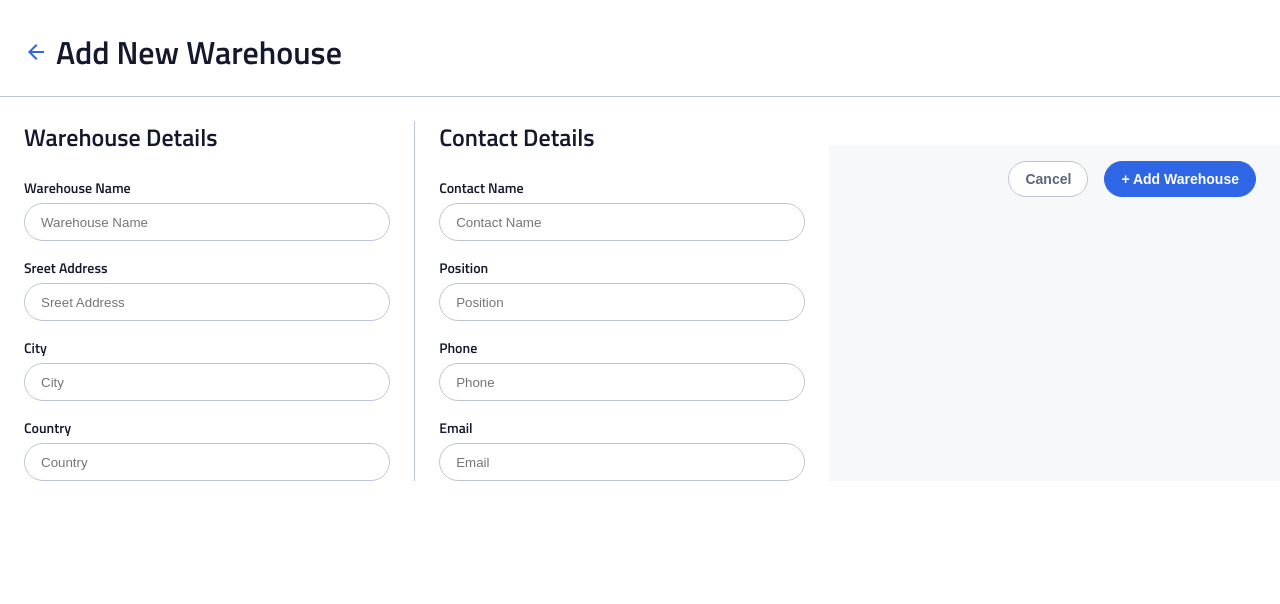
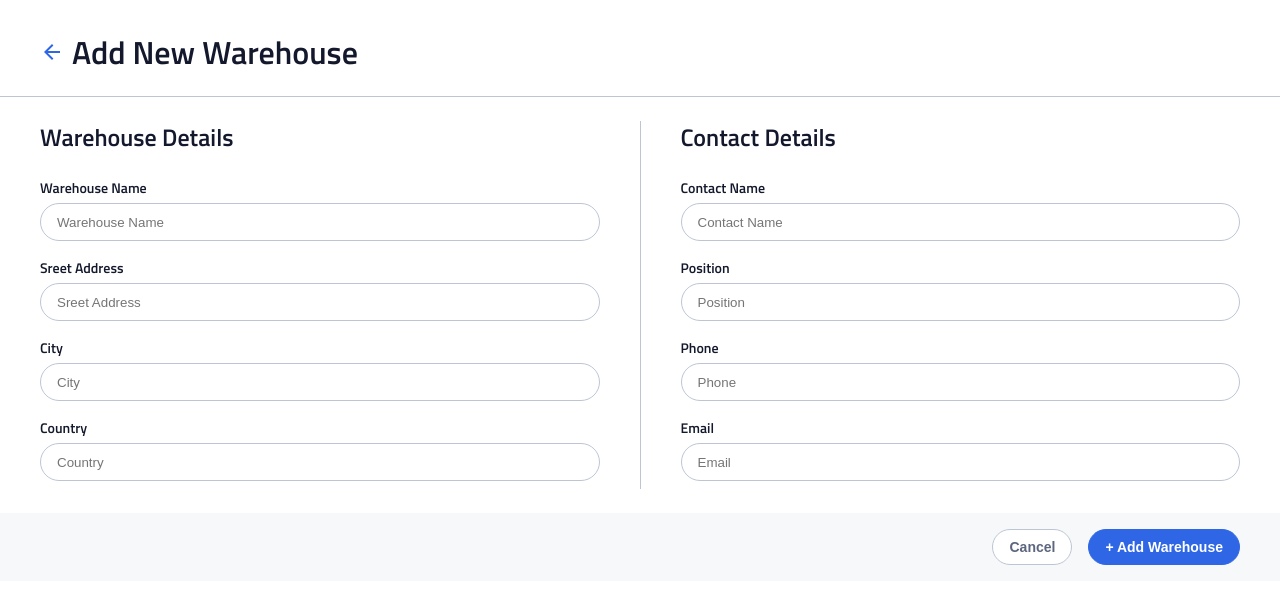
Before and after one commit to shanni6/instock-whistler, a React (Vite) app: page /warehouses in a window 1280 px wide. Shown: the top 604 px of the page. Built offline with nearby package versions, Linux system fonts and the light colour scheme.

Commit message:
navpreet-o23w-17: complete desktop layout

```diff
--- a/src/components/AddNewWarehouse/AddNewWarehouse.scss
+++ b/src/components/AddNewWarehouse/AddNewWarehouse.scss
@@ -16,6 +16,13 @@
     @include medium {
       align-items: center;
       margin-bottom: $padding-4;
+      padding-left: $padding-5;
+      padding-right: $padding-5;
+    }
+
+    @include large {
+      padding-left: $padding-6;
+      padding-right: $padding-6;
     }
   }
 
@@ -43,9 +50,20 @@
     gap: $padding-3;
     padding: 0 $padding-4;
 
+    @include medium {
+      padding-left: $padding-5;
+      padding-right: $padding-5;
+    }
+
+    @include large {
+      padding-left: $padding-6;
+      padding-right: $padding-6;
+    }
+
     &--warehouse-details {
       @include medium {
         flex-grow: 1;
+        padding-bottom: $padding-2;
       }
     }
 
@@ -59,7 +77,7 @@
         border-top: 0;
         flex-grow: 1;
         margin-top: 0;
-        padding-bottom: 0;
+        padding-bottom: $padding-2;
       }
     }
 
@@ -71,8 +89,8 @@
 
       @include medium {
         justify-content: end;
-        flex-grow: 1;
         margin-top: $padding-4;
+        width: 100%;
       }
     }
   }
```
